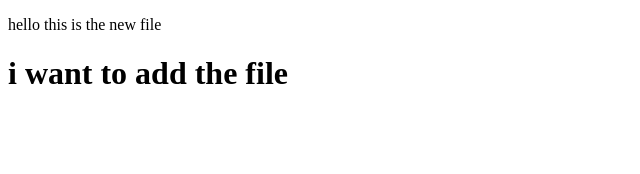
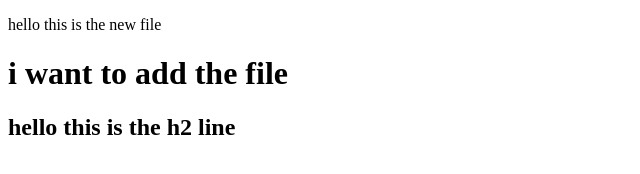
Before and after one commit to cyber-teamguru/Anilji, a plain HTML site: page index.html in a window 1280 px wide. Shown: the whole page, without its empty margins (0-640 px from the left). Drawn offline with Linux system fonts and the light colour scheme.

Commit message:
i just add the h2 heading in the index page

```diff
--- a/index.html
+++ b/index.html
@@ -8,5 +8,6 @@
 <body>
     <p>hello this is the new file </p>
     <h1>i want to add the file</h1>
+    <h2>hello this is the h2 line </h2>
 </body>
 </html>
```
